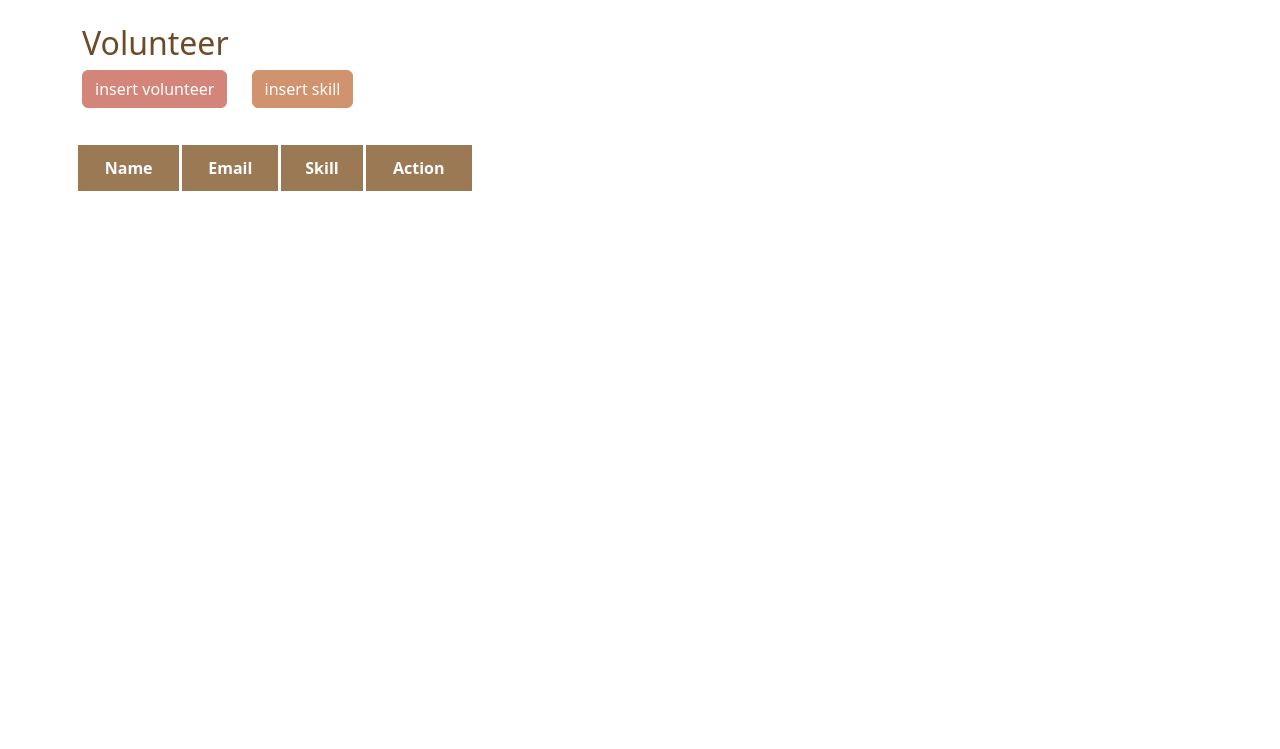
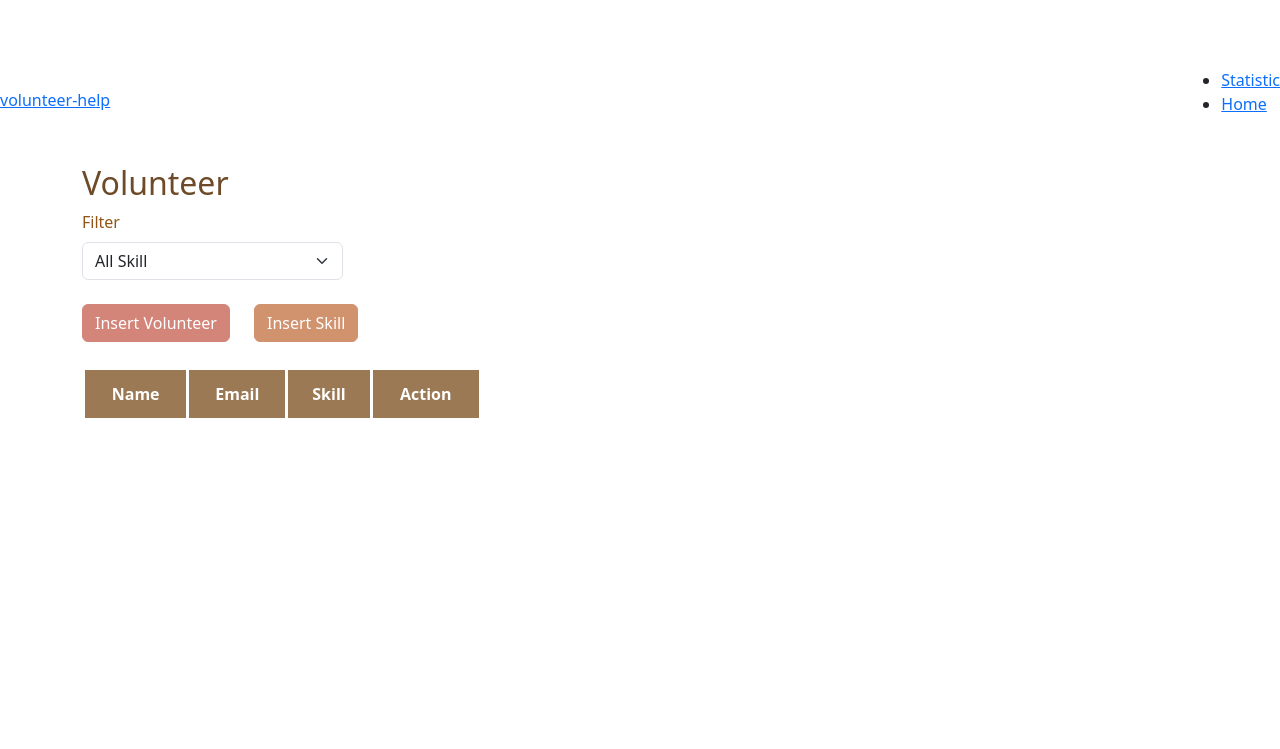
Before and after one commit to beau-beaubo/databaseproject, a Django app: page /nonprofit/insert/volunteer/ in a window 1280 px wide. Shown: the top 749 px of the page. Run offline with Django 5.2, Linux system fonts and the light colour scheme; lists and menus that the app fills with data are empty.

Commit message:
Complete volunteer page

```diff
--- a/nonprofit/templates/nonprofit/volunteer.html
+++ b/nonprofit/templates/nonprofit/volunteer.html
@@ -1,40 +1,30 @@
+<!DOCTYPE html>
+{% load static %}
+<html lang="en">
 <head>
         <style>
-    .btn-insert-event-vol {
+          .btn-insert-volunteer {
             background-color: #D4857A !important;
             border-color: #D4857A !important;
             color: white !important;
             margin-right: 20px !important;
           }
 
-    .btn-insert-event-vol:hover {
+          .btn-insert-volunteer:hover {
             background-color: #A4614F !important;
             border-color: #A4614F !important;
             color: white !important;
           }
-
-    .btn-insert-organization-skill {
+          .btn-insert-skill {
             background-color: #D1926E !important;
             border-color: #D1926E !important;
             color: white !important;
             margin-right: 20px !important;
           }
 
-    .btn-insert-organization-skill:hover {
+          .btn-insert-skill:hover {
             background-color: #C87546 !important;
             border-color: #C87546 !important;
-      color: white !important;
-    }
-
-    .btn-insert-category {
-      background-color: #CBB27B !important;
-      border-color: #CBB27B !important;
-      color: white !important;
-    }
-
-    .btn-insert-category:hover {
-      background-color: #99785C !important;
-      border-color: #99785C !important;
             color: white !important;
           }
 
@@ -50,52 +40,155 @@
             color: white !important;
           }
 
-    .data-table {
+          .volunteer-table {
               border-collapse: collapse;
-        margin: 50px 75px;
+              margin: 25px 0;
               min-width: 400px;
               color: black;
           }
 
-    .data-table th, .event-table td {
+          .volunteer-table th, .volunteer-table td{
               border: 3px solid white;
               padding: 12px;
               text-align: center;
           }
 
-    .data-table th {
+          .volunteer-table th {
               background-color: #9B7955;
               color: white;
           }
 
-    .data-table tr:nth-child(even) {
+          .volunteer-table tr:nth-child(even) {
               background-color: #F4F1ED;
               color: #6D4B28;
           }
 
-    .data-table tr:nth-child(odd) {
+          .volunteer-table tr:nth-child(odd) {
               background-color: #FAF8F2;
               color: #6D4B28;
           }
-
         </style>
       </head>
-
 <head>
     <meta charset="UTF-8">
-    <title>Entry</title>
+    <meta name="viewport" content="width=device-width, initial-scale=1.0">
+    <title>Volunteer</title>
     <link href="https://cdn.jsdelivr.net/npm/bootstrap@5.3.3/dist/css/bootstrap.min.css" rel="stylesheet" integrity="sha384-QWTKZyjpPEjISv5WaRU9OFeRpok6YctnYmDr5pNlyT2bRjXh0JMhjY6hW+ALEwIH" crossorigin="anonymous">
+    <!--=======CSS========-->
+    <link rel="stylesheet" href="{% static './nonprofit/style.css' %}">
 </head>
 <body>
+<!-- Navbar -->
+<nav class="navbar">
+    <a href="#" class="logo">volunteer-help</a>
+    <ul class="nav-link">
+        <li><a href="/nonprofit/statistic/">Statistic</a></li>
+        <li class="active"><a href="/nonprofit/">Home</a></li>
+    </ul>
+</nav>
+<style>
+    body {
+        padding-top: 60px; /* Default Bootstrap navbar height */
+    }
+</style>
+
 <div class="container mt-4">
     <h2 style="color: #6D4B28">Volunteer</h2>
-    <button class="btn btn-insert-event-vol" data-bs-toggle="modal" data-bs-target="#InsertVolunteerModal">
-        insert volunteer
+
+    <!-- Filter Section -->
+    <div class="row mb-4">
+        <div class="col-md-3">
+            <label for="filter" class="form-label" style="color: #925515">Filter</label>
+            <select class="form-select" id="filter">
+                <option value="all">All Skill</option>
+                {% for skill in skill_list %}
+                <option value="{{ skill.name|slugify }}">{{ skill.name }}</option>
+                {% endfor %}
+            </select>
+        </div>
+    </div>
+
+
+    <!--Button modal-->
+    <button class="btn btn-insert-volunteer" style="margin: 10 !important" data-bs-toggle="modal" data-bs-target="#InsertVolunteerModal"> Insert Volunteer
     </button>
-    <button class="btn btn-insert-organization-skill" data-bs-toggle="modal" data-bs-target="#InsertSkillModal">
-        insert skill
+    <button class="btn btn-insert-skill" style="margin: 10 !important" data-bs-toggle="modal" data-bs-target="#InsertSkillModal">
+    Insert Skill
     </button>
 
+    <!-- Volunteer Table-->
+    <table class="volunteer-table">
+        <thead>
+            <tr>
+                <th>Name</th>
+                <th>Email</th>
+                <th>Skill</th>
+                <th>Action</th>
+            </tr>
+        </thead>
+        <tbody>
+            {% for volunteer in volunteer_list %}
+            <tr data-skill="{% for volunteer_skill in volunteer_skill_list %}{% if volunteer_skill.volunteer == volunteer %}{{ volunteer_skill.skill.name|slugify }}{% if not forloop.last %},{% endif %}{% endif %}{% endfor %}">
+                <td>{{ volunteer.name }}</td>
+                <td>{{ volunteer.email }}</td>
+                <td>
+                    {% for volunteer_skill in volunteer_skill_list %}
+                        {% if volunteer_skill.volunteer == volunteer %}
+                            <label>{{ volunteer_skill.skill }}, </label>
+                        {% endif %}
+                    {% endfor %}
+                </td>
+                <td>
+                    <button class="btn btn-edit" style="margin: 10 !important" data-bs-toggle="modal" data-bs-target="#updateVolunteerModal-{{ volunteer.id }}">
+                        Edit
+                    </button>
+                    <!-- ======= Modal of Update Volunteer======= -->
+                    <div class="modal" tabindex="-1" id="updateVolunteerModal-{{ volunteer.id }}">
+                        <div class="modal-dialog">
+                            <div class="modal-content">
+                                <div class="modal-header">
+                                    <h5 class="modal-title">Update Volunteer Details</h5>
+                                    <button type="button" class="btn-close" data-bs-dismiss="modal" aria-label="Close"></button>
+                                </div>
+                                <div class="modal-body">
+                                    <form id="updateVolunteerForm" method="POST" action="{% url 'nonprofit:update_volunteer' volunteer.id %}">
+                                        {% csrf_token %}
+                                        <div class="mb-3">
+                                            <label for="volunteerName" class="form-label">Name</label>
+                                            <input type="text" class="form-control" name="name" id="volunteerName" value="{{ volunteer.name }}" required>
+                                        </div>
+                                        <div class="mb-3">
+                                            <label for="volunteerEmail" class="form-label">Email</label>
+                                            <input type="text" class="form-control" name="email" id="volunteerEmail" value="{{ volunteer.email }}" required>
+                                        </div>
+                                        <div class="mb-3">
+                                            <label for="volunteerSkills" class="form-label">Skills</label>
+                                            <div>
+                                                {% for skill in skill_list %}
+                                                    <div class="form-check">
+                                                        <input class="form-check-input" type="checkbox" name="skills" value="{{ skill.id }}" id="skill-{{ skill.id }}">
+                                                        <label class="form-check-label" for="skill-{{ skill.id }}">
+                                                            {{ skill.name }}
+                                                        </label>
+                                                    </div>
+                                                {% endfor %}
+                                            </div>
+                                        </div>
+                                        <button type="submit" class="btn btn-primary fade-button">Save</button>
+                                    </form>
+                                </div>
+                            </div>
+                        </div>
+                    </div>
+                    <form action="{% url 'nonprofit:delete_volunteer' volunteer.id %}" method="POST">
+                        {% csrf_token %}
+                        <button type="submit" class="btn btn-danger mt-2">Delete</button>
+                    </form>
+                </td>
+            </tr>
+            {% endfor %}
+        </tbody>
+    </table>
     <!-- ======= Modal of Insert Skill======= -->
     <div class="modal" tabindex="-1" id="InsertSkillModal">
         <div class="modal-dialog">
@@ -155,81 +248,24 @@
             </div>
         </div>
     </div>
-    <div class="row g-3">
-        {% for volunteer in volunteer_list %}
-        <!-- ======= Modal of Update Volunteer======= -->
-        <div class="modal" tabindex="-1" id="updateVolunteerModal-{{ volunteer.id }}">
-            <div class="modal-dialog">
-                <div class="modal-content">
-                    <div class="modal-header">
-                        <h5 class="modal-title">Update Volunteer Details</h5>
-                        <button type="button" class="btn-close" data-bs-dismiss="modal" aria-label="Close"></button>
-                    </div>
-                    <div class="modal-body">
-                        <form id="updateVolunteerForm" method="POST" action="{% url 'nonprofit:update_volunteer' volunteer.id %}">
-                            {% csrf_token %}
-                            <div class="mb-3">
-                                <label for="volunteerName" class="form-label">Name</label>
-                                <input type="text" class="form-control" name="name" id="volunteerName" value="{{ volunteer.name }}" required>
-                            </div>
-                            <div class="mb-3">
-                                <label for="volunteerEmail" class="form-label">Email</label>
-                                <input type="text" class="form-control" name="email" id="volunteerEmail" value="{{ volunteer.email }}" required>
-                            </div>
-                            <div class="mb-3">
-                                <label for="volunteerSkills" class="form-label">Skills</label>
-                                <div>
-                                    {% for skill in skill_list %}
-                                        <div class="form-check">
-                                            <input class="form-check-input" type="checkbox" name="skills" value="{{ skill.id }}" id="skill-{{ skill.id }}">
-                                            <label class="form-check-label" for="skill-{{ skill.id }}">
-                                                {{ skill.name }}
-                                            </label>
-                                        </div>
-                                    {% endfor %}
-                                </div>
-                            </div>
-                            <button type="submit" class="btn btn-primary fade-button">save</button>
-                        </form>
-                    </div>
-                </div>
-            </div>
-        </div>
-        {% endfor %}
-    </div>
-</div>
-<table class="data-table">
-    <thead>
-        <tr>
-            <th>Name</th>
-            <th>Email</th>
-            <th>Skill</th>
-            <th>Action</th>
-        </tr>
-    </thead>
-    <tbody>
-        {% for volunteer in volunteer_list %}
-        <tr>
-            <td>{{ volunteer.name }}</td>
-            <td>{{ volunteer.email }}</td>
-            <td>
-                {% for skill in volunteer.skills.all %}
-                <label>{{ skill }}</label>
-                {% endfor %}
-            </td>
-            <td>
-                <button class="btn btn-edit" style="margin: 10 !important" data-bs-toggle="modal" data-bs-target="#updateVolunteerModal-{{ volunteer.id }}">
-                    Edit
-                </button>
-                <form action="{% url 'nonprofit:delete_volunteer' volunteer.id %}" method="POST">
-                    {% csrf_token %}
-                    <button class="btn btn-danger">delete</button>
-                </form>
-            </td>
-        </tr>
-    {% endfor %}
-    </tbody>
-</table>
+
+<script>
+    document.addEventListener("DOMContentLoaded", function () {
+        const filter = document.getElementById('filter');
+
+        filter.addEventListener('change', function () {
+            const selectedSkill = filter.value;
+            const rows = document.querySelectorAll('.volunteer-table tbody tr');
+
+            rows.forEach(row => {
+                const skills = row.getAttribute('data-skill').split(',');
+                const showRow = selectedSkill === 'all' || skills.includes(selectedSkill);
+                row.style.display = showRow ? '' : 'none';
+            });
+        });
+    });
+</script>
+<script src="https://cdn.jsdelivr.net/npm/bootstrap@5.3.3/dist/js/bootstrap.bundle.min.js" integrity="sha384-YvpcrYf0tY3lHB60NNkmXc5s9fDVZLESaAA55NDzOxhy9GkcIdslK1eN7N6jIeHz" crossorigin="anonymous"></script>
+
 </body>
-<script src="https://cdn.jsdelivr.net/npm/bootstrap@5.3.3/dist/js/bootstrap.bundle.min.js" integrity="sha384-YvpcrYf0tY3lHB60NNkmXc5s9fDVZLESaAA55NDzOxhy9GkcIdslK1eN7N6jIeHz" crossorigin="anonymous"></script>
 </html>
```
Lines whose indentation alone changed are shown as unchanged.
